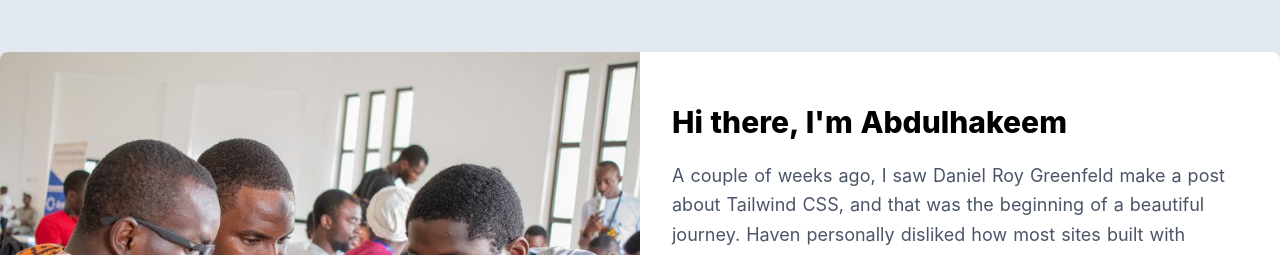
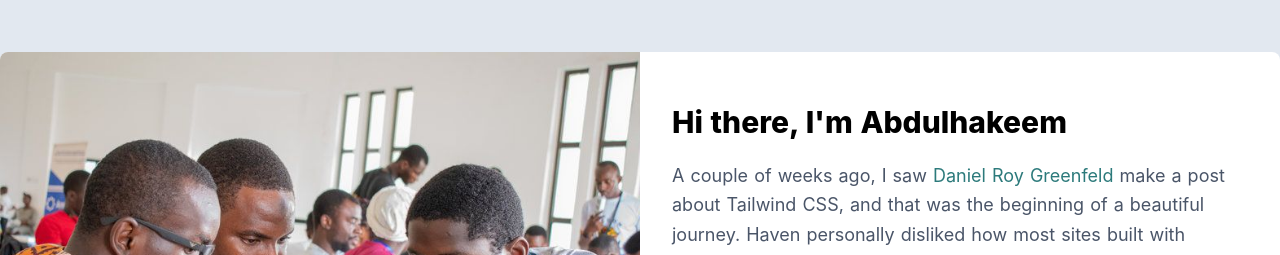
Before and after one commit to amustapha/tailwind-application, a Nuxt app: page / in a window 1280 px wide. Shown: the top 255 px of the page. Built offline with nearby package versions, Linux system fonts and the light colour scheme.

Commit message:
Add color to links

```diff
--- a/components/marketing/index.vue
+++ b/components/marketing/index.vue
@@ -7,7 +7,7 @@
         Hi there, I'm Abdulhakeem
       </h1>
       <p class="text-gray-700 font-normal text-lg leading-relaxed">
-        A couple of weeks ago, I saw <a href="https://www.linkedin.com/in/pydanny"> Daniel Roy Greenfeld </a> make a post
+        A couple of weeks ago, I saw <a href="https://www.linkedin.com/in/pydanny" class="text-teal-700"> Daniel Roy Greenfeld </a> make a post
         about Tailwind CSS, and that was the beginning of a beautiful journey. Haven personally disliked how most sites
         built with popular CSS frameworks look alike and generally how difficult it is to completely restyle,
         TailwindCSS was just what I've been searching for. A few weeks later, I'm applying for a Full-Stack Developer role
```
